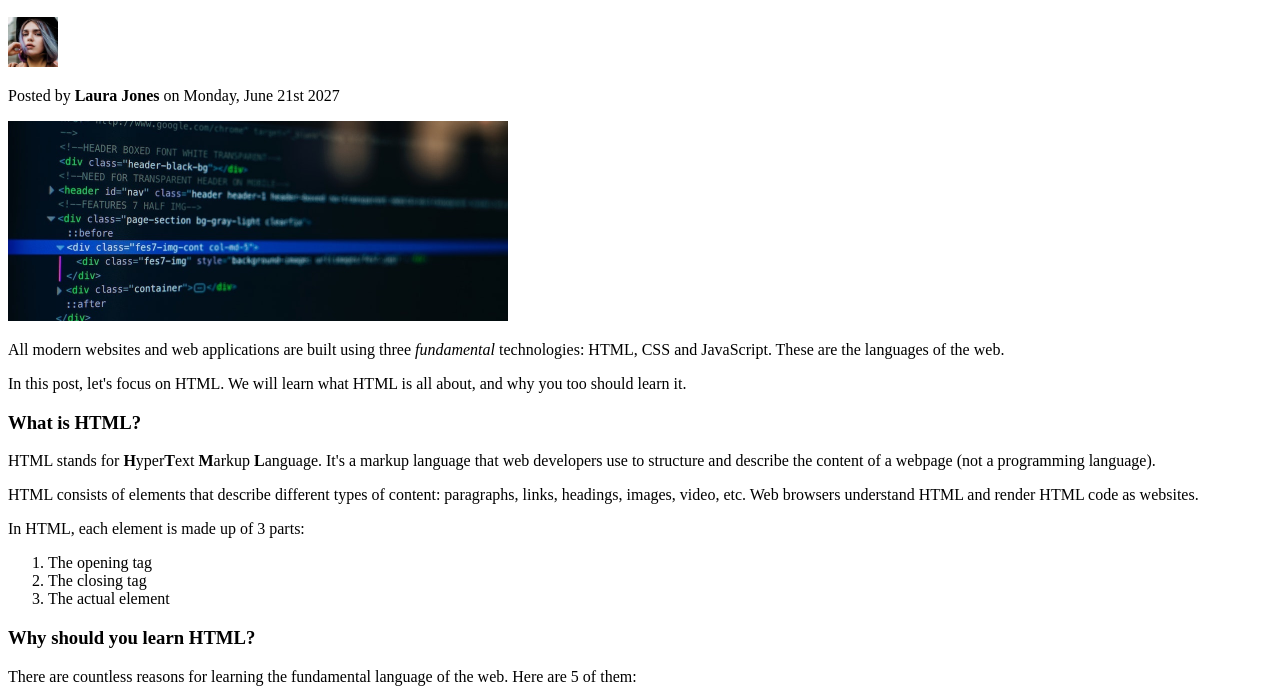
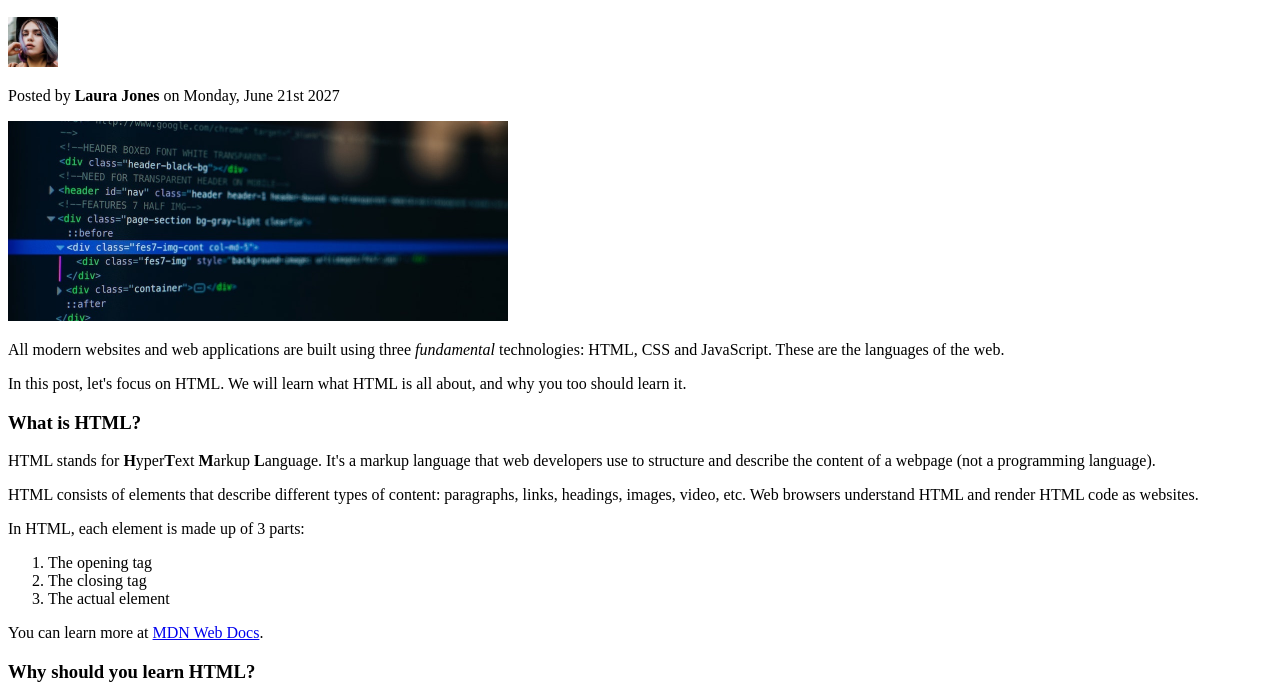
Before and after one commit to s0wime/HTML-CSS-Learning, a plain HTML site: page Fundamentals/src/index.html in a window 1280 px wide. Shown: the part 111-800 px from the top of the page. Drawn offline with Linux system fonts and the light colour scheme.

Commit message:
add link on fundamentals main page

```diff
--- a/Fundamentals/src/index.html
+++ b/Fundamentals/src/index.html
@@ -58,6 +58,15 @@
       <li>The actual element</li>
     </ol>
 
+    <p>
+      You can learn more at
+      <a
+        href="https://developer.mozilla.org/en-US/docs/Web/HTML"
+        target="_blank"
+        >MDN Web Docs</a
+      >.
+    </p>
+
     <h3>Why should you learn HTML?</h3>
     <p>
       There are countless reasons for learning the fundamental language of the
```
